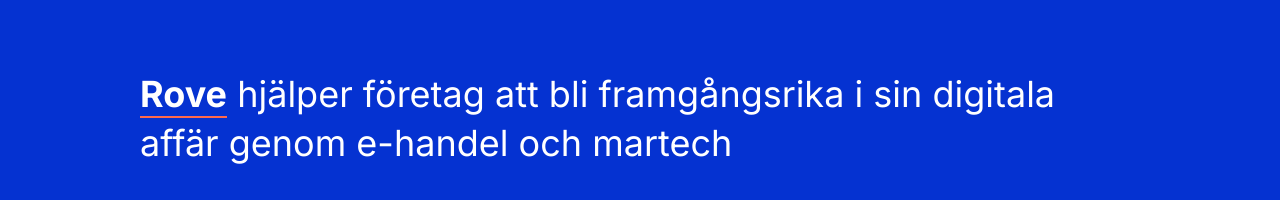
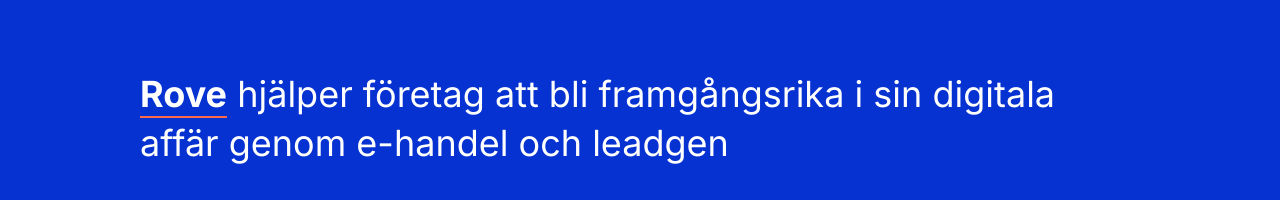
Before and after one commit to rove-commerce/Rove-web-react, a Next.js app: page / in a window 1280 px wide. Shown: the part 142-342 px from the top of the page. Built offline with nearby package versions, Linux system fonts and the light colour scheme.

Commit message:
Jumbtron martech to leadgen

```diff
--- a/components/Jumbotron.tsx
+++ b/components/Jumbotron.tsx
@@ -6,13 +6,16 @@ export default function Jumbotron() {
 			<div className="wrapper py-24 tablet:py-32">
 				<div className="inner-wrapper">
 					<h1 className="text-white text-32 tablet:text-36 max-w-5xl leading-snug">
-            <span className="font-bold border-b-2 border-red">Rove</span>{" "}
-            hjälper företag att bli framgångsrika i sin digitala affär genom
-            e-handel och martech
+						<span className="font-bold border-b-2 border-red">Rove</span> hjälper företag att bli framgångsrika i sin digitala affär genom e-handel
+						och leadgen
 					</h1>
 					<div className="inline-flex mt-8 flex-col tablet:flex-row">
-            <Link href="/tjanster" className="btn-white inline-block">Tjänster</Link>
-            <Link href="/jobb" className="btn-outline inline-block mt-4 tablet:mt-0 tablet:ml-4">Bli en av oss</Link>
+						<Link href="/tjanster" className="btn-white inline-block">
+							Tjänster
+						</Link>
+						<Link href="/jobb" className="btn-outline inline-block mt-4 tablet:mt-0 tablet:ml-4">
+							Bli en av oss
+						</Link>
 					</div>
 				</div>
 			</div>
```
Lines whose indentation alone changed are shown as unchanged.
